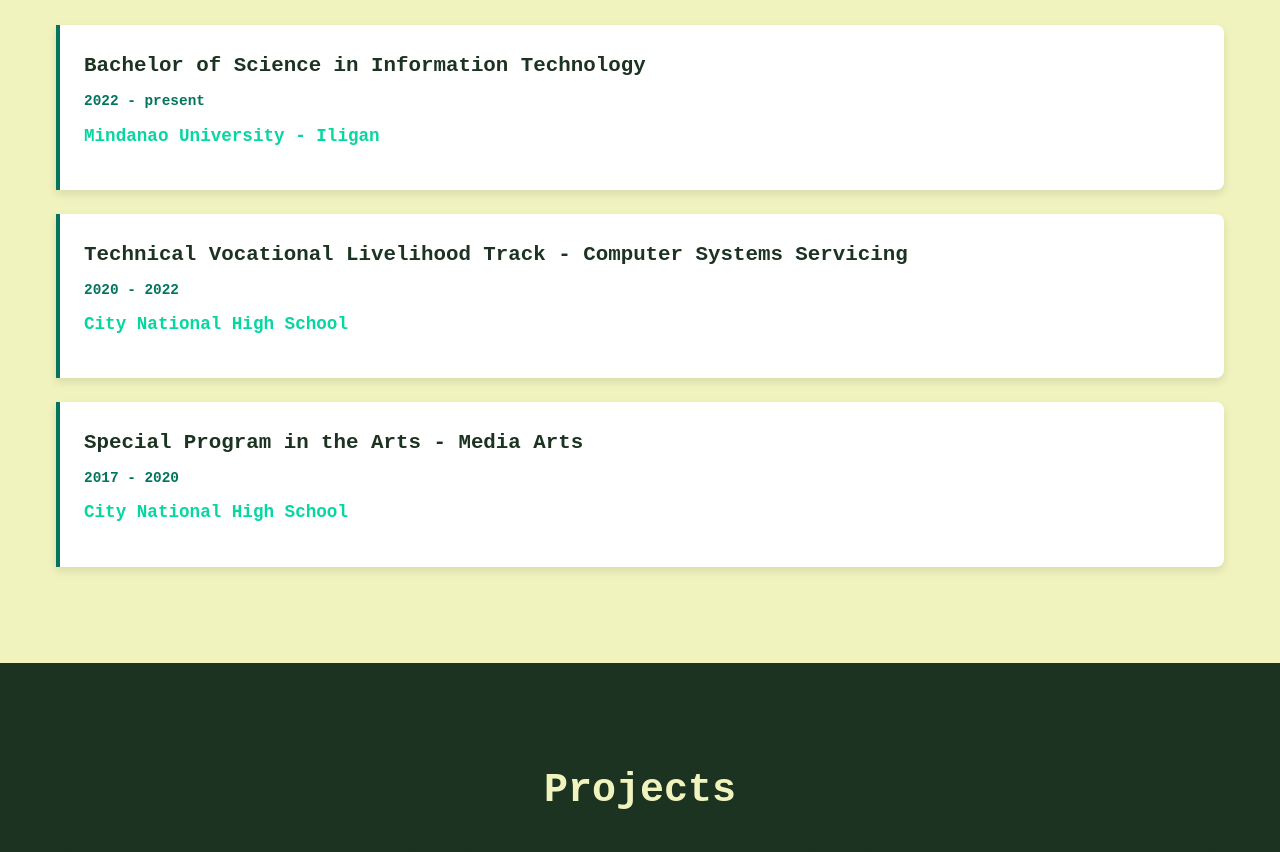
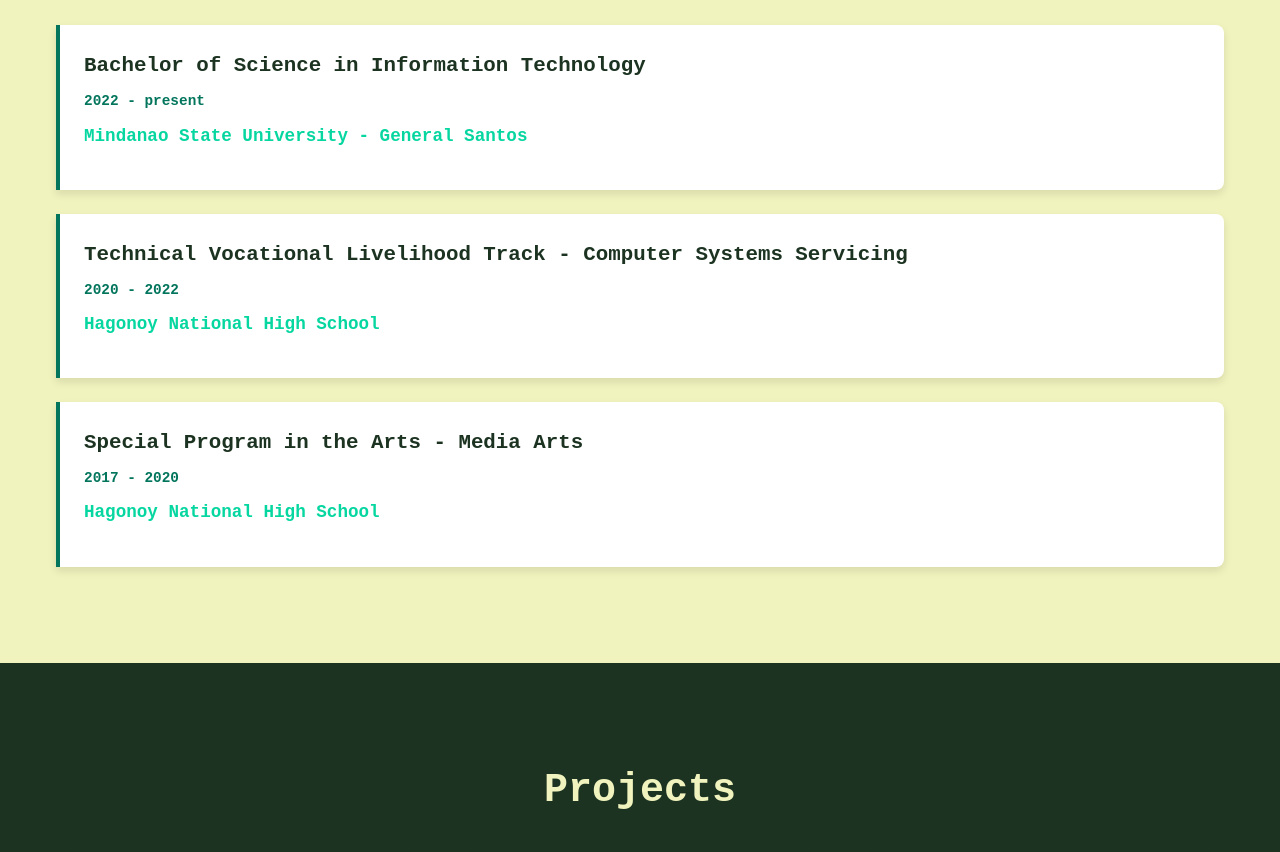
Before and after one commit to Falzhan/Falzhan.github.io, a plain HTML site: page index.html in a window 1280 px wide. Shown: the part 1440-2292 px from the top of the page. Drawn offline with Linux system fonts and the light colour scheme.

Commit message:
realdone index.html

```diff
--- a/index.html
+++ b/index.html
@@ -84,17 +84,17 @@
                         <div class="education-item">
                             <h4>Bachelor of Science in Information Technology</h4>
                             <span class="date">2022 - present</span>
-                            <p class="school">Mindanao University - Iligan</p>
+                            <p class="school">Mindanao State University - General Santos</p>
                         </div>
                         <div class="education-item">
                             <h4>Technical Vocational Livelihood Track - Computer Systems Servicing</h4>
                             <span class="date">2020 - 2022</span>
-                            <p class="school">City National High School</p>
+                            <p class="school">Hagonoy National High School</p>
                         </div>
                         <div class="education-item">
                             <h4>Special Program in the Arts - Media Arts</h4>
                             <span class="date">2017 - 2020</span>
-                            <p class="school">City National High School</p>
+                            <p class="school">Hagonoy National High School</p>
                         </div>
                     </div>
                 </div>
```
